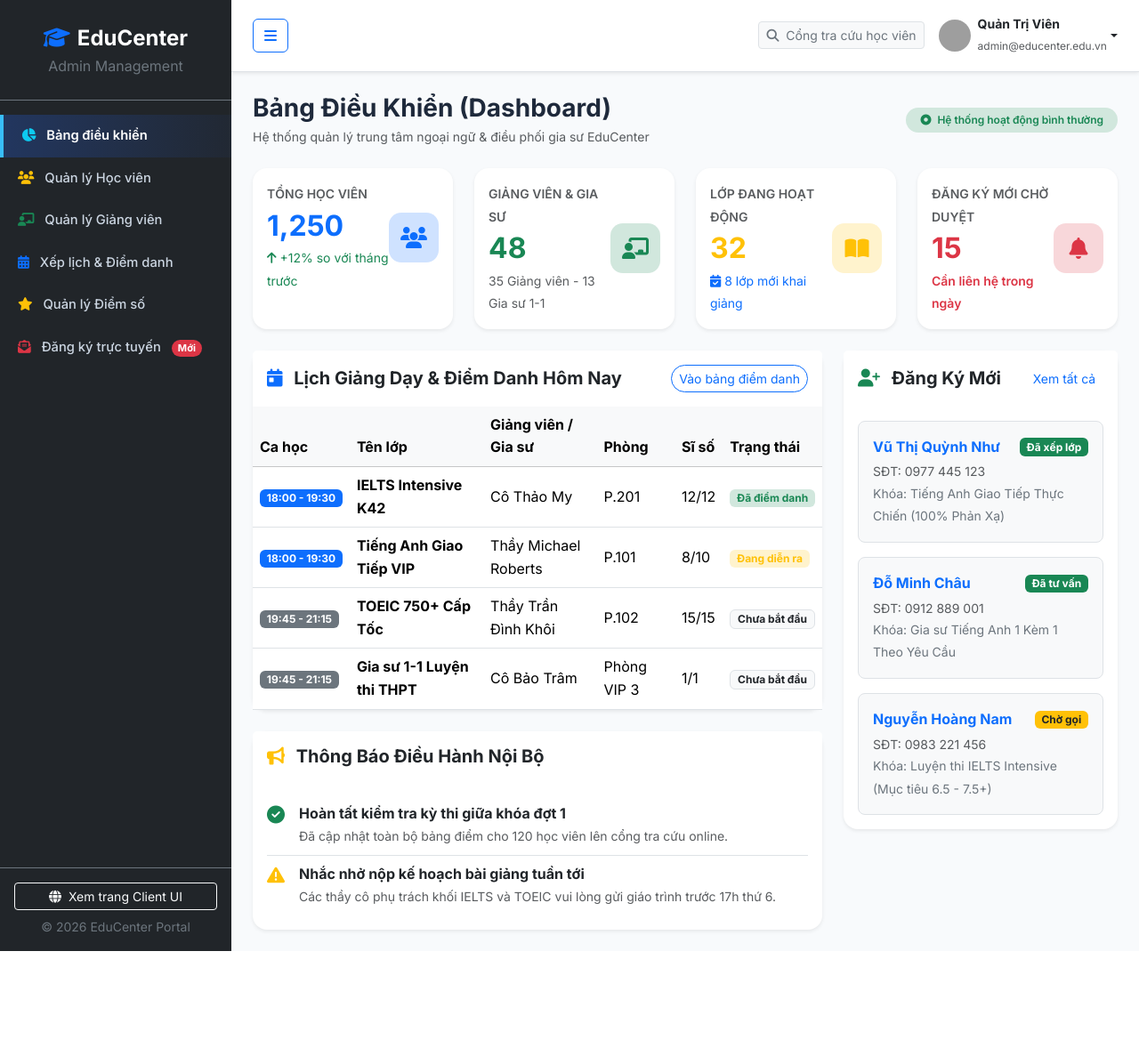
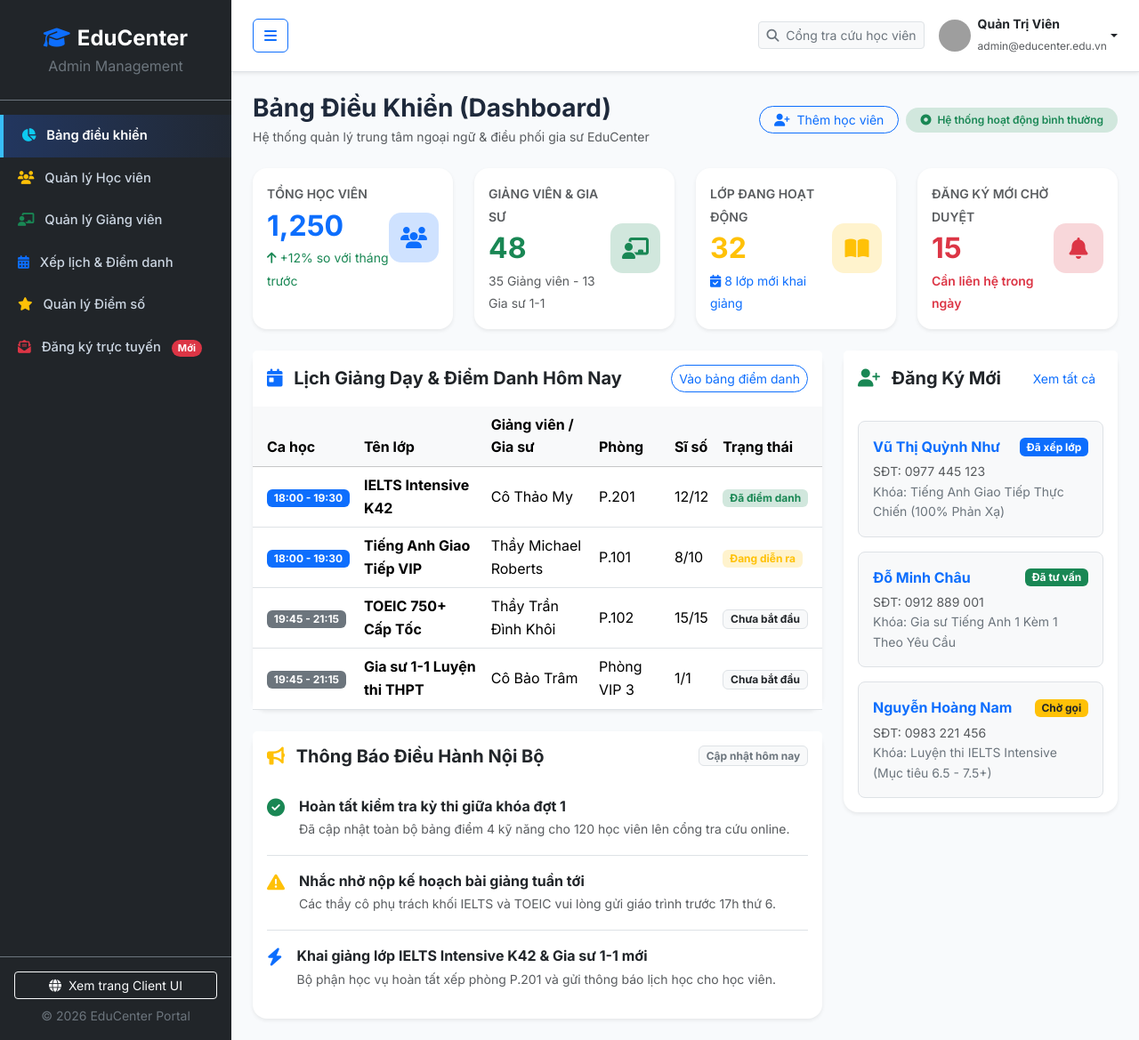
Before and after one commit to NguyenAnhKhoa-ctrl/Language-Center-Websites, a PHP site: page /admin/index.php in a window 1280 px wide. Shown: the whole page at 89% size. Before the commit the page ends 1069 px from the top, so only its background shows below. Run offline with PHP 8.4, Linux system fonts and the light colour scheme; data comes from the database, SQL or seed files in the repository; grey boxes are pictures that could not be loaded.

Commit message:
feat(admin-dashboard): connect dynamic KPI statistics and recent online registrations

```diff
--- a/admin/index.php
+++ b/admin/index.php
@@ -2,29 +2,53 @@
 /**
  * EDUCENTER - HỆ THỐNG WEBSITE QUẢN LÝ TRUNG TÂM NGOẠI NGỮ & GIA SƯ
  * File: admin/index.php
- * Phụ trách (Tuần 1 - Lý Hạo Danh - 52400175):
- * Bảng điều khiển Tổng quan Quản trị (Admin Dashboard) - Thống kê, Lịch dạy hôm nay & Hồ sơ đăng ký mới
+ * Phụ trách (Tuần 1 & Tuần 3 - Nguyễn Anh Khoa & Lý Hạo Danh):
+ * Bảng điều khiển Tổng quan Quản trị (Admin Dashboard) - Đồng bộ KPI động, Ca trực & Hồ sơ mới
  */
+
+if (session_status() === PHP_SESSION_NONE) {
+    session_start();
+}
 
 require_once __DIR__ . '/../config/db.php';
 
 $admin_title = 'Bảng Điều Khiển Tổng Quan';
 $active_menu = 'dashboard';
 
-// Khởi tạo dữ liệu hiển thị từ Mock Data Fallback chuẩn
-$todayClasses    = $sample_today_classes ?? [];
+// Khởi tạo số liệu KPI từ Mock Data Fallback chuẩn
+$kpiStats = [
+    'total_students'        => $sample_dashboard_stats['total_students'] ?? 1250,
+    'total_teachers'        => $sample_dashboard_stats['total_teachers'] ?? 48,
+    'active_classes'        => $sample_dashboard_stats['active_classes'] ?? 32,
+    'pending_registrations' => $sample_dashboard_stats['pending_registrations'] ?? 15
+];
+
+// Khởi tạo dữ liệu hiển thị lịch dạy hôm nay và đăng ký mới
+$todayClasses     = $sample_today_classes ?? [];
 $newRegistrations = $sample_registrations ?? [];
 
-// Nếu MySQL đang kết nối, ưu tiên lấy danh sách đăng ký trực tuyến mới nhất từ CSDL
+// Đồng bộ các hồ sơ đăng ký vừa gửi từ form register.php trong phiên làm việc (Session)
+if (!empty($_SESSION['new_registrations'])) {
+    $newRegistrations = array_merge($_SESSION['new_registrations'], $newRegistrations);
+    $kpiStats['pending_registrations'] += count($_SESSION['new_registrations']);
+}
+
+// Nếu MySQL đang kết nối, ưu tiên truy vấn dữ liệu thực tế từ CSDL
 if ($db_connected && $pdo) {
     try {
-        $stmtReg = $pdo->query("SELECT ticket_code, full_name, phone, email, course_name, status FROM Course_Registrations ORDER BY registration_id DESC LIMIT 3");
+        $stmtReg = $pdo->query("SELECT ticket_code, full_name, phone, email, course_name, status FROM Course_Registrations ORDER BY registration_id DESC LIMIT 4");
         $dbRegs = $stmtReg->fetchAll();
         if (!empty($dbRegs)) {
             $newRegistrations = [];
             foreach ($dbRegs as $reg) {
                 $statusText = ($reg['status'] === 'Chờ liên hệ') ? 'Chờ gọi' : $reg['status'];
-                $badgeClass = ($statusText === 'Chờ gọi') ? 'bg-warning text-dark' : 'bg-success text-white';
+                if ($statusText === 'Chờ gọi') {
+                    $badgeClass = 'bg-warning text-dark';
+                } elseif ($statusText === 'Đã tư vấn') {
+                    $badgeClass = 'bg-success text-white';
+                } else {
+                    $badgeClass = 'bg-primary text-white';
+                }
                 $newRegistrations[] = [
                     'ticket_code' => $reg['ticket_code'],
                     'full_name'   => $reg['full_name'],
@@ -40,6 +64,12 @@ if ($db_connected && $pdo) {
     }
 }
 
+// Giới hạn hiển thị tối đa 3 hồ sơ mới nhất trên widget Dashboard
+$newRegistrations = array_slice($newRegistrations, 0, 3);
+
+// Lọc ca học hôm nay nếu người dùng chọn trên Dashboard
+$selectedShift = isset($_GET['shift']) ? trim($_GET['shift']) : 'all';
+
 require_once __DIR__ . '/includes/admin_header.php';
 ?>
 
@@ -48,7 +78,10 @@ require_once __DIR__ . '/includes/admin_header.php';
         <h3 class="fw-bold mb-1">Bảng Điều Khiển (Dashboard)</h3>
         <p class="text-muted small mb-0">Hệ thống quản lý trung tâm ngoại ngữ &amp; điều phối gia sư EduCenter</p>
     </div>
-    <div>
+    <div class="d-flex align-items-center gap-2">
+        <a href="students.php" class="btn btn-sm btn-outline-primary rounded-pill px-3">
+            <i class="fa-solid fa-user-plus me-1"></i> Thêm học viên
+        </a>
         <span class="badge bg-success-subtle text-success p-2 px-3 rounded-pill fw-semibold">
             <i class="fa-solid fa-circle-dot me-1"></i> Hệ thống hoạt động bình thường
         </span>
@@ -58,11 +91,11 @@ require_once __DIR__ . '/includes/admin_header.php';
 <!-- 1. THẺ THỐNG KÊ TỔNG QUAN (STAT CARDS) -->
 <div class="row g-4 mb-4">
     <div class="col-sm-6 col-xl-3">
-        <div class="card border-0 shadow-sm rounded-4 h-100 p-3 bg-white">
+        <div class="card border-0 shadow-sm rounded-4 h-100 p-3 bg-white admin-kpi-card">
             <div class="d-flex align-items-center justify-content-between">
                 <div>
                     <span class="text-muted small fw-semibold">TỔNG HỌC VIÊN</span>
-                    <h2 class="fw-bold my-1 text-primary">1,250</h2>
+                    <h2 class="fw-bold my-1 text-primary"><?php echo number_format($kpiStats['total_students']); ?></h2>
                     <small class="text-success"><i class="fa-solid fa-arrow-up me-1"></i>+12% so với tháng trước</small>
                 </div>
                 <div class="bg-primary-subtle text-primary admin-stat-icon">
@@ -73,11 +106,11 @@ require_once __DIR__ . '/includes/admin_header.php';
     </div>
 
     <div class="col-sm-6 col-xl-3">
-        <div class="card border-0 shadow-sm rounded-4 h-100 p-3 bg-white">
+        <div class="card border-0 shadow-sm rounded-4 h-100 p-3 bg-white admin-kpi-card">
             <div class="d-flex align-items-center justify-content-between">
                 <div>
                     <span class="text-muted small fw-semibold">GIẢNG VIÊN &amp; GIA SƯ</span>
-                    <h2 class="fw-bold my-1 text-success">48</h2>
+                    <h2 class="fw-bold my-1 text-success"><?php echo number_format($kpiStats['total_teachers']); ?></h2>
                     <small class="text-muted">35 Giảng viên - 13 Gia sư 1-1</small>
                 </div>
                 <div class="bg-success-subtle text-success admin-stat-icon">
@@ -88,11 +121,11 @@ require_once __DIR__ . '/includes/admin_header.php';
     </div>
 
     <div class="col-sm-6 col-xl-3">
-        <div class="card border-0 shadow-sm rounded-4 h-100 p-3 bg-white">
+        <div class="card border-0 shadow-sm rounded-4 h-100 p-3 bg-white admin-kpi-card">
             <div class="d-flex align-items-center justify-content-between">
                 <div>
                     <span class="text-muted small fw-semibold">LỚP ĐANG HOẠT ĐỘNG</span>
-                    <h2 class="fw-bold my-1 text-warning">32</h2>
+                    <h2 class="fw-bold my-1 text-warning"><?php echo number_format($kpiStats['active_classes']); ?></h2>
                     <small class="text-primary"><i class="fa-solid fa-calendar-check me-1"></i>8 lớp mới khai giảng</small>
                 </div>
                 <div class="bg-warning-subtle text-warning admin-stat-icon">
@@ -103,11 +136,11 @@ require_once __DIR__ . '/includes/admin_header.php';
     </div>
 
     <div class="col-sm-6 col-xl-3">
-        <div class="card border-0 shadow-sm rounded-4 h-100 p-3 bg-white">
+        <div class="card border-0 shadow-sm rounded-4 h-100 p-3 bg-white admin-kpi-card">
             <div class="d-flex align-items-center justify-content-between">
                 <div>
                     <span class="text-muted small fw-semibold">ĐĂNG KÝ MỚI CHỜ DUYỆT</span>
-                    <h2 class="fw-bold my-1 text-danger">15</h2>
+                    <h2 class="fw-bold my-1 text-danger"><?php echo number_format($kpiStats['pending_registrations']); ?></h2>
                     <small class="text-danger fw-semibold">Cần liên hệ trong ngày</small>
                 </div>
                 <div class="bg-danger-subtle text-danger admin-stat-icon">
@@ -123,28 +156,35 @@ require_once __DIR__ . '/includes/admin_header.php';
     <!-- Cột trái: Lịch học hôm nay & Thông báo điều hành -->
     <div class="col-lg-8">
         <div class="card border-0 shadow-sm rounded-4 mb-4">
-            <div class="card-header bg-white border-0 py-3 d-flex justify-content-between align-items-center">
+            <div class="card-header bg-white border-0 py-3 d-flex flex-wrap justify-content-between align-items-center gap-2">
                 <h5 class="fw-bold mb-0 text-dark">
                     <i class="fa-solid fa-calendar-day text-primary me-2"></i> Lịch Giảng Dạy &amp; Điểm Danh Hôm Nay
                 </h5>
-                <a href="schedule.php" class="btn btn-sm btn-outline-primary rounded-pill">Vào bảng điểm danh</a>
+                <div class="d-flex align-items-center gap-2">
+                    <a href="schedule.php" class="btn btn-sm btn-outline-primary rounded-pill">Vào bảng điểm danh</a>
+                </div>
             </div>
             <div class="card-body p-0 table-responsive">
                 <table class="table table-hover align-middle mb-0">
                     <thead class="table-light">
                         <tr>
-                            <th>Ca học</th>
+                            <th class="ps-3">Ca học</th>
                             <th>Tên lớp</th>
                             <th>Giảng viên / Gia sư</th>
                             <th>Phòng</th>
                             <th>Sĩ số</th>
-                            <th>Trạng thái</th>
+                            <th class="pe-3">Trạng thái</th>
                         </tr>
                     </thead>
                     <tbody>
                         <?php foreach ($todayClasses as $cls): ?>
+                            <?php
+                                if ($selectedShift !== 'all' && $cls['study_time'] !== $selectedShift) {
+                                    continue;
+                                }
+                            ?>
                             <tr>
-                                <td>
+                                <td class="ps-3">
                                     <span class="badge <?php echo htmlspecialchars($cls['time_badge']); ?>">
                                         <?php echo htmlspecialchars($cls['study_time']); ?>
                                     </span>
@@ -153,7 +193,7 @@ require_once __DIR__ . '/includes/admin_header.php';
                                 <td><?php echo htmlspecialchars($cls['teacher_name']); ?></td>
                                 <td><?php echo htmlspecialchars($cls['room']); ?></td>
                                 <td><?php echo htmlspecialchars($cls['capacity']); ?></td>
-                                <td>
+                                <td class="pe-3">
                                     <span class="badge <?php echo htmlspecialchars($cls['status_class']); ?>">
                                         <?php echo htmlspecialchars($cls['status']); ?>
                                     </span>
@@ -166,25 +206,33 @@ require_once __DIR__ . '/includes/admin_header.php';
         </div>
 
         <div class="card border-0 shadow-sm rounded-4">
-            <div class="card-header bg-white border-0 py-3">
+            <div class="card-header bg-white border-0 py-3 d-flex justify-content-between align-items-center">
                 <h5 class="fw-bold mb-0 text-dark">
                     <i class="fa-solid fa-bullhorn text-warning me-2"></i> Thông Báo Điều Hành Nội Bộ
                 </h5>
+                <span class="badge bg-light text-secondary border">Cập nhật hôm nay</span>
             </div>
-            <div class="card-body">
+            <div class="card-body pt-0">
                 <ul class="list-group list-group-flush">
-                    <li class="list-group-item px-0 d-flex gap-3 align-items-start">
+                    <li class="list-group-item px-0 py-3 d-flex gap-3 align-items-start">
                         <i class="fa-solid fa-circle-check text-success fs-5 mt-1"></i>
                         <div>
                             <strong class="d-block">Hoàn tất kiểm tra kỳ thi giữa khóa đợt 1</strong>
-                            <small class="text-muted">Đã cập nhật toàn bộ bảng điểm cho 120 học viên lên cổng tra cứu online.</small>
+                            <small class="text-muted">Đã cập nhật toàn bộ bảng điểm 4 kỹ năng cho 120 học viên lên cổng tra cứu online.</small>
                         </div>
                     </li>
-                    <li class="list-group-item px-0 d-flex gap-3 align-items-start">
+                    <li class="list-group-item px-0 py-3 d-flex gap-3 align-items-start">
                         <i class="fa-solid fa-triangle-exclamation text-warning fs-5 mt-1"></i>
                         <div>
                             <strong class="d-block">Nhắc nhở nộp kế hoạch bài giảng tuần tới</strong>
                             <small class="text-muted">Các thầy cô phụ trách khối IELTS và TOEIC vui lòng gửi giáo trình trước 17h thứ 6.</small>
+                        </div>
+                    </li>
+                    <li class="list-group-item px-0 py-3 d-flex gap-3 align-items-start">
+                        <i class="fa-solid fa-bolt text-primary fs-5 mt-1"></i>
+                        <div>
+                            <strong class="d-block">Khai giảng lớp IELTS Intensive K42 &amp; Gia sư 1-1 mới</strong>
+                            <small class="text-muted">Bộ phận học vụ hoàn tất xếp phòng P.201 và gửi thông báo lịch học cho học viên.</small>
                         </div>
                     </li>
                 </ul>
@@ -211,7 +259,7 @@ require_once __DIR__ . '/includes/admin_header.php';
                             </span>
                         </div>
                         <small class="text-muted d-block">SĐT: <?php echo htmlspecialchars($reg['phone']); ?></small>
-                        <small class="text-secondary">Khóa: <?php echo htmlspecialchars($reg['course_name']); ?></small>
+                        <small class="text-secondary d-block">Khóa: <?php echo htmlspecialchars($reg['course_name']); ?></small>
                     </div>
                 <?php endforeach; ?>
             </div>
```
